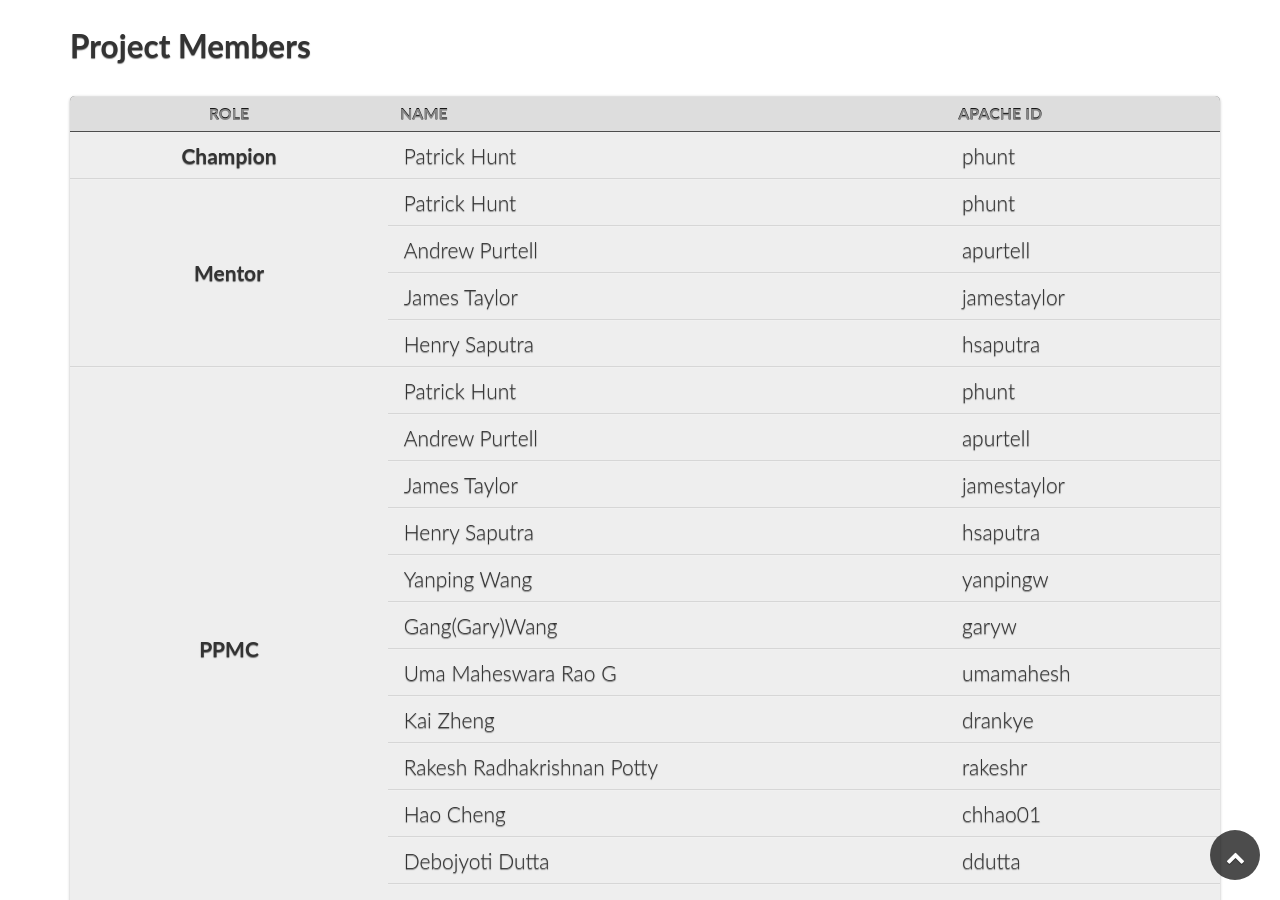
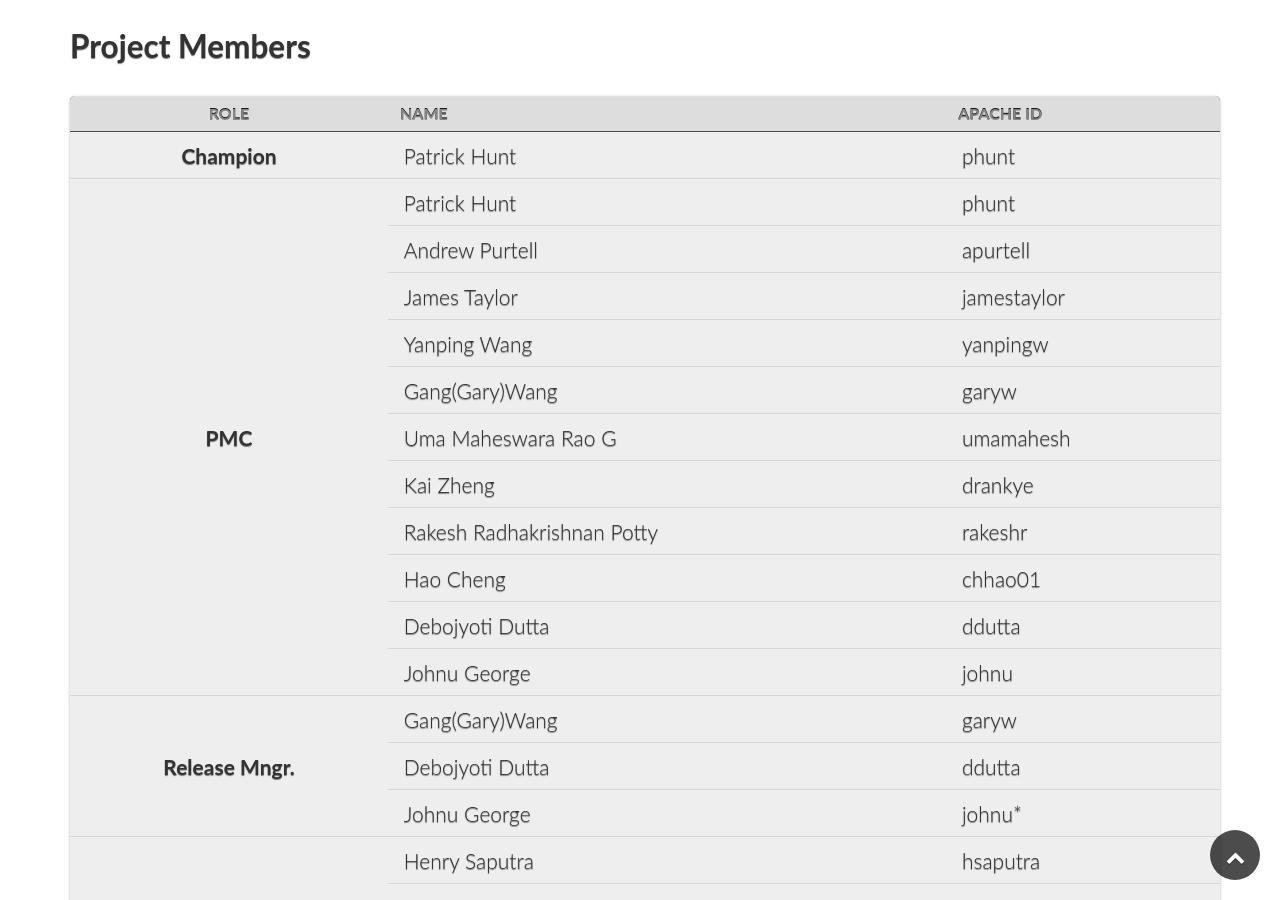
Before and after one commit to apache/mnemonic-site, a Jekyll site: the page built from src/develop/index.md, in a window 1280 px wide and 900 px high, scrolled down 322 px. Built offline with Jekyll 4.4.1, drawn with Linux system fonts in a browser that asks for light colours; some web fonts are replaced; some of the changed text lies outside the part shown.

Commit message:
MNEMONIC-412: Update Project Members in website page

```diff
--- a/src/develop/index.md
+++ b/src/develop/index.md
@@ -25,7 +25,7 @@
       <td style="text-align: left">phunt</td>
     </tr>
     <tr>
-      <td rowspan="4" style="text-align: center; font-weight:700">Mentor</td>
+      <td rowspan="11" style="text-align: center; font-weight:700">PMC</td>
       <td style="text-align: left">Patrick Hunt</td>
       <td style="text-align: left">phunt</td>
     </tr>
@@ -36,27 +36,6 @@
     <tr>
       <td style="text-align: left">James Taylor</td>
       <td style="text-align: left">jamestaylor</td>
-    </tr>
-    <tr>
-      <td style="text-align: left">Henry Saputra</td>
-      <td style="text-align: left">hsaputra</td>
-    </tr>
-    <tr>
-      <td rowspan="12" style="text-align: center; font-weight:700">PPMC</td>
-      <td style="text-align: left">Patrick Hunt</td>
-      <td style="text-align: left">phunt</td>
-    </tr>
-    <tr>
-      <td style="text-align: left">Andrew Purtell</td>
-      <td style="text-align: left">apurtell</td>
-    </tr>
-    <tr>
-      <td style="text-align: left">James Taylor</td>
-      <td style="text-align: left">jamestaylor</td>
-    </tr>
-    <tr>
-      <td style="text-align: left">Henry Saputra</td>
-      <td style="text-align: left">hsaputra</td>
     </tr>
     <tr>
       <td style="text-align: left">Yanping Wang</td>
```
Also changed, not shown: other parts of src/develop/index.md (+0 -4 lines).
